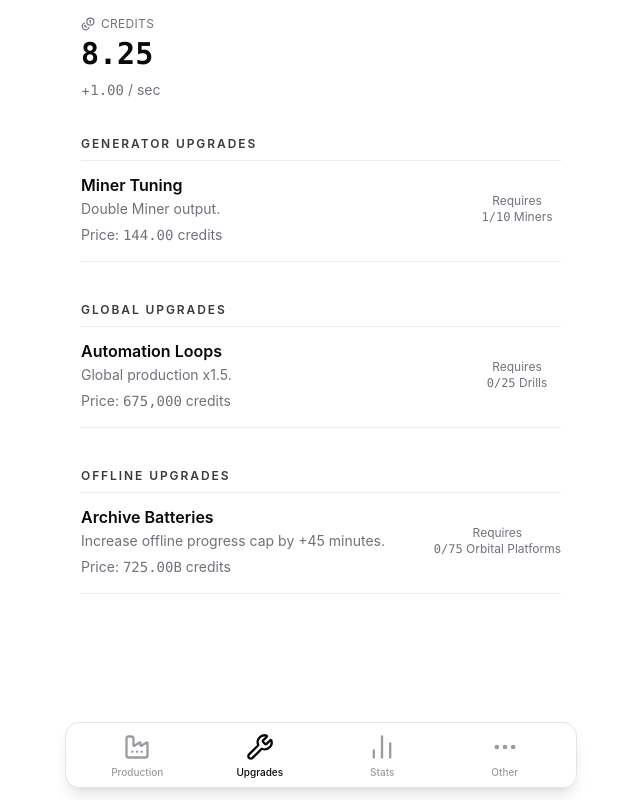
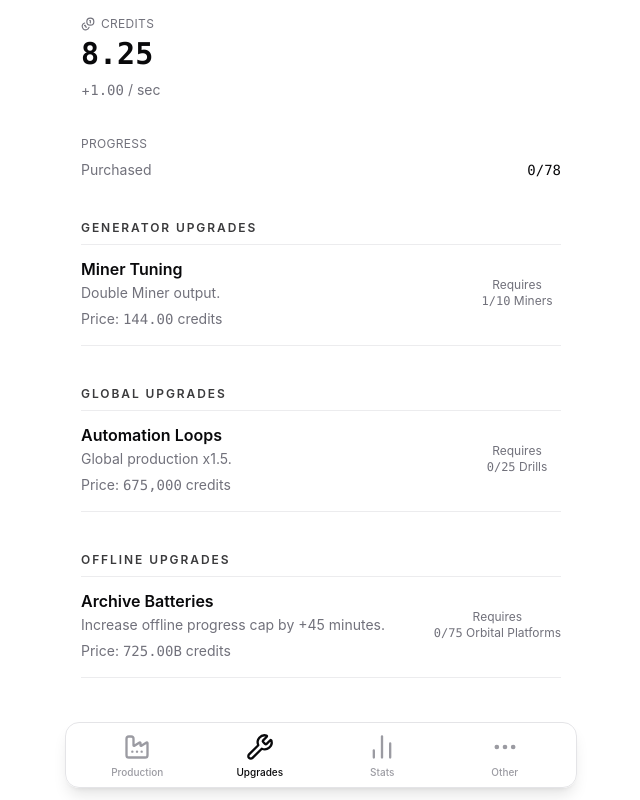
Before and after one commit to MattGibney/Epoch-Foundry, a React (Vite) app: page / in a window 1280 px wide. Both pictures are taken after a click on the button "Upgrades". Shown: the whole page, without its empty margins (319-959 px from the left). Built offline with nearby package versions, Linux system fonts and the light colour scheme.

Commit message:
Hide nonvisible upgrade branches

```diff
--- a/src/screens/upgrades-screen.tsx
+++ b/src/screens/upgrades-screen.tsx
@@ -103,6 +103,11 @@ export function UpgradesScreen({ game, onGameChange, formatRenderedCredits }: Up
     return UPGRADE_ORDER.filter((key) => visible.has(key))
   }, [game.credits, game.generators, game.purchasedUpgrades, game.settings.showPurchasedUpgrades])
 
+  const purchasedUpgradeCount = UPGRADE_ORDER.reduce(
+    (count, key) => count + (game.purchasedUpgrades[key] ? 1 : 0),
+    0,
+  )
+
   const renderUpgradeItem = (key: RunUpgradeKey) => {
     const definition = UPGRADE_DEFS[key]
     const purchased = game.purchasedUpgrades[key]
@@ -158,6 +163,15 @@ export function UpgradesScreen({ game, onGameChange, formatRenderedCredits }: Up
 
   return (
     <div className="space-y-8">
+      <section>
+        <p className="text-xs uppercase tracking-wide text-muted-foreground">Progress</p>
+        <p className="mt-2 flex items-center justify-between text-sm">
+          <span className="text-muted-foreground">Purchased</span>
+          <span className="font-mono tabular-nums">
+            {purchasedUpgradeCount}/{UPGRADE_ORDER.length}
+          </span>
+        </p>
+      </section>
         {UPGRADE_SECTIONS.map((section) => {
           const sectionUpgrades = visibleUpgradeKeys.filter(
             (key) => UPGRADE_DEFS[key].effectType === section.effectType,
```
